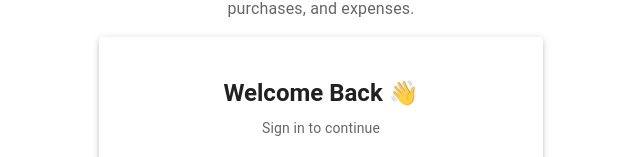
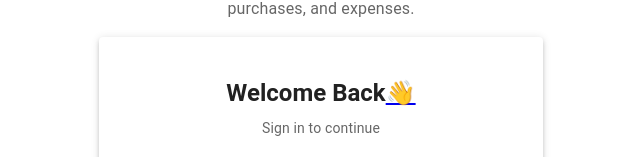
Before and after one commit to Kimuu76/hotel, a React (Create React App) app in the folder client/: page / in a window 1280 px wide. Shown: the part 204-361 px from the top of the page, without its empty margins (319-959 px from the left). Built offline with nearby package versions, Linux system fonts and the light colour scheme.

Commit message:
made changes

```diff
--- a/client/src/pages/Login.js
+++ b/client/src/pages/Login.js
@@ -88,7 +88,8 @@ const Login = () => {
 							fontWeight='bold'
 							gutterBottom
 						>
-							Welcome Back 👋
+							Welcome Back
+							<Link to='/register'>👋</Link>
 						</Typography>
 						<Typography
 							variant='body2'
```
